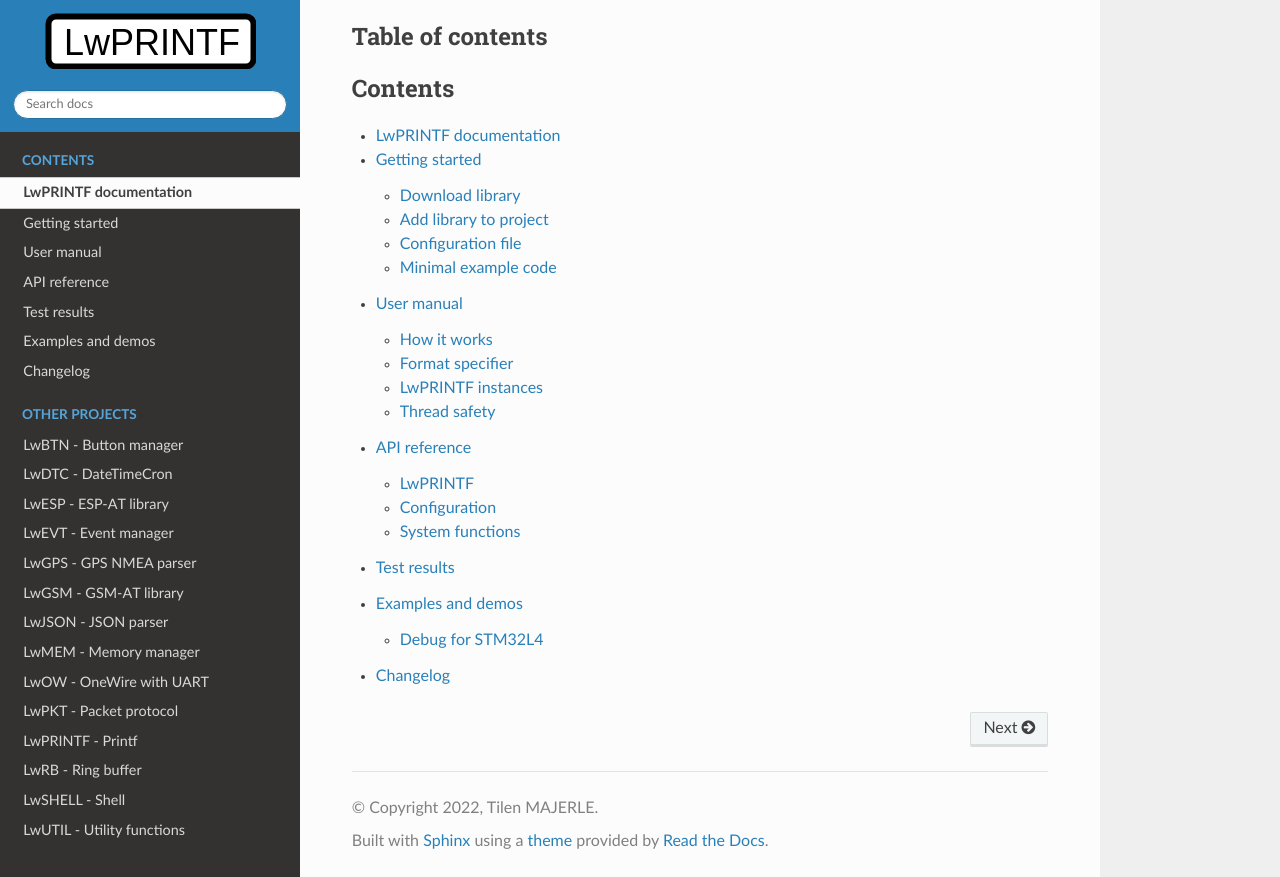
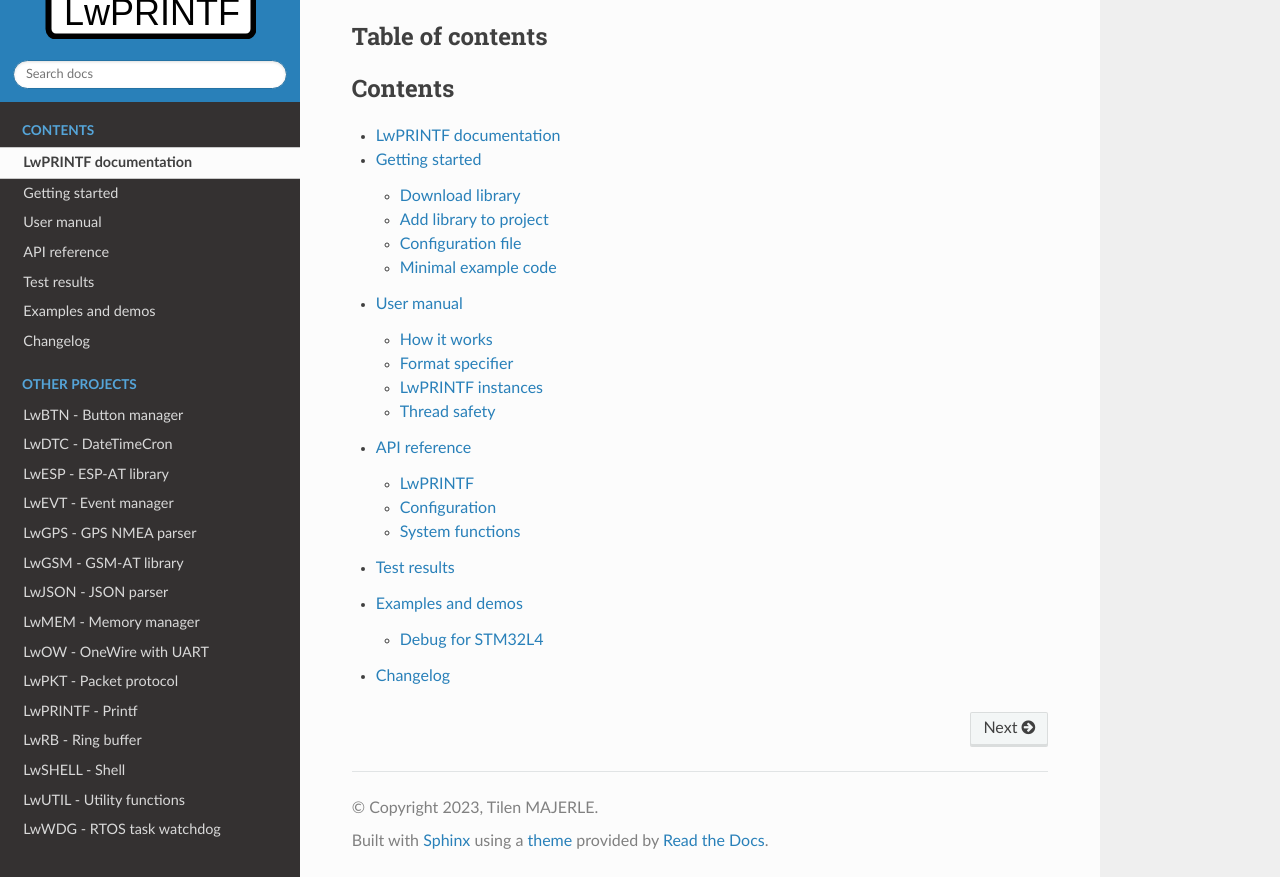
Before and after one commit to MaJerle/lwprintf, a Sphinx documentation site: the page built from docs/index.rst, in a window 1280 px wide and 900 px high, scrolled down 1419 px, cut to the strip 23-900 px from the top of the window. Built offline with Sphinx 7.4.7 and the Read the Docs theme 2.0.0, drawn with Linux system fonts in a browser that asks for light colours; the version number could not be read and is left out.

Commit message:
Fix documentation

```diff
--- a/docs/conf.py
+++ b/docs/conf.py
@@ -23,7 +23,7 @@
 # -- Project information -----------------------------------------------------
 
 project = 'LwPRINTF'
-copyright = '2022, Tilen MAJERLE'
+copyright = '2023, Tilen MAJERLE'
 author = 'Tilen MAJERLE'
 
 # Try to get branch at which this is running
--- a/docs/get-started/index.rst
+++ b/docs/get-started/index.rst
@@ -62,7 +62,7 @@
 
 * Copy ``lwprintf`` folder to your project, it contains library files
 * Add ``lwprintf/src/include`` folder to `include path` of your toolchain. This is where `C/C++` compiler can find the files during compilation process. Usually using ``-I`` flag
-* Add source files from ``lwprintf/src/`` folder to toolchain build. These files are built by `C/C++` compiler
+* Add source files from ``lwprintf/src/`` folder to toolchain build. These files are built by `C/C++` compiler. CMake configuration comes with the library, allows users to include library in the project as **subdirectory** and **library**.
 * Copy ``lwprintf/src/include/lwprintf/lwprintf_opts_template.h`` to project folder and rename it to ``lwprintf_opts.h``
 * Build the project
 
--- a/docs/index.rst
+++ b/docs/index.rst
@@ -87,3 +87,4 @@
     LwRB - Ring buffer <https://github.com/MaJerle/lwrb>
     LwSHELL - Shell <https://github.com/MaJerle/lwshell>
     LwUTIL - Utility functions <https://github.com/MaJerle/lwutil>
+    LwWDG - RTOS task watchdog <https://github.com/MaJerle/lwwdg>
```
